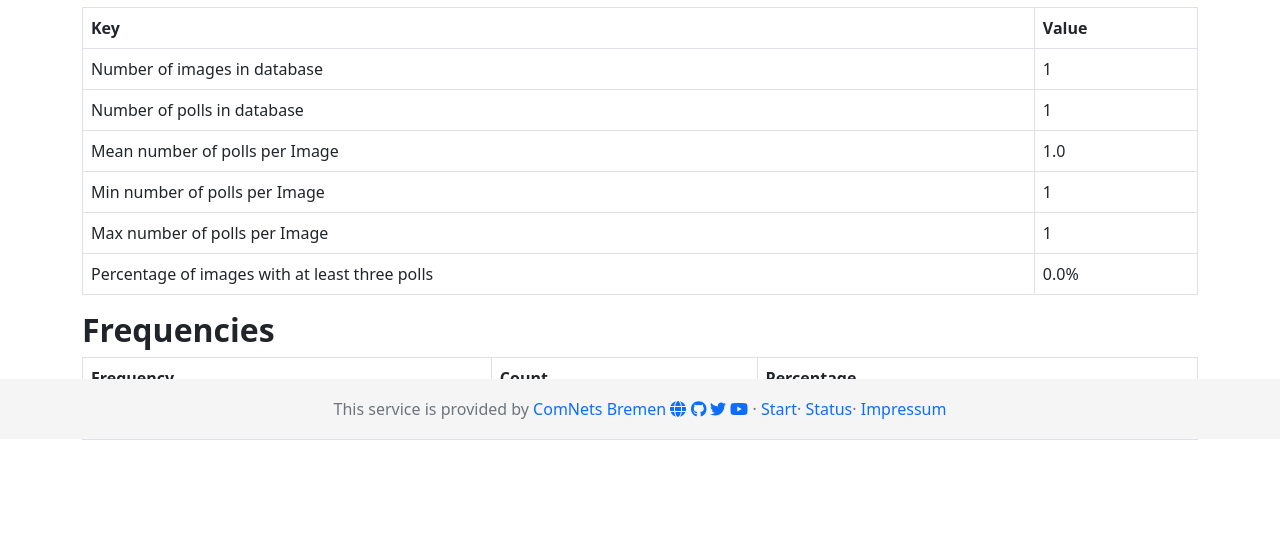
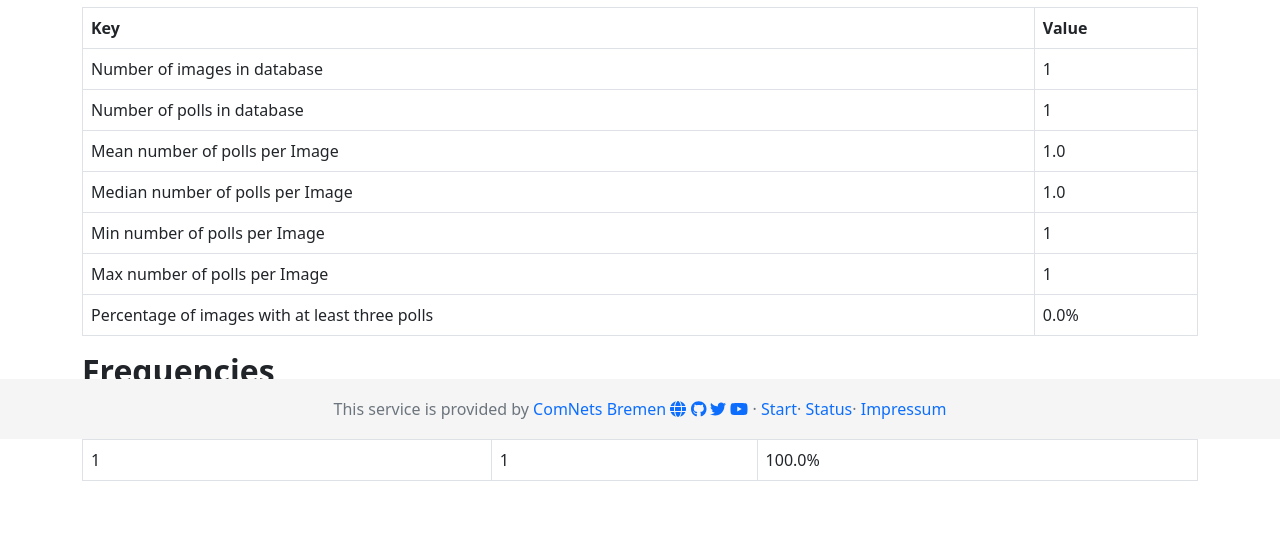
Before and after one commit to ComNets-Bremen/Wolf-or-Not, a Django app: page /simplelabel/statistics in a window 1280 px wide. Shown: the part 361-902 px from the top of the page. Before the commit the page ends 801 px from the top, so only its background shows below. Run offline with Django 3.2, Linux system fonts and the light colour scheme; tables that the repository leaves empty hold one stand-in row (values such as "Sample post"); some libraries are stand-ins or nearby versions.

Commit message:
Correct order of frequencies

```diff
--- a/simplelabel/templates/simplelabel/statistics.html
+++ b/simplelabel/templates/simplelabel/statistics.html
@@ -34,6 +34,10 @@
     <tr>
       <td >Mean number of polls per Image</td>
       <td>{{ mean_count_image }}</td>
+    </tr>
+    <tr>
+      <td >Median number of polls per Image</td>
+      <td>{{ median_count_image }}</td>
     </tr>
     <tr>
       <td >Min number of polls per Image</td>
--- a/simplelabel/views.py
+++ b/simplelabel/views.py
@@ -50,6 +50,8 @@ def get_statistics(request):
                 "number_images" : f[1],
                 "percentage_images" : round(f[1] / len(p) * 100.0, 2),
                 })
+
+    freq_list_dict = sorted(freq_list_dict, key=lambda d: d["number_polls"])
 
     data = {
             "image_count" : Image.objects.count(),
```
